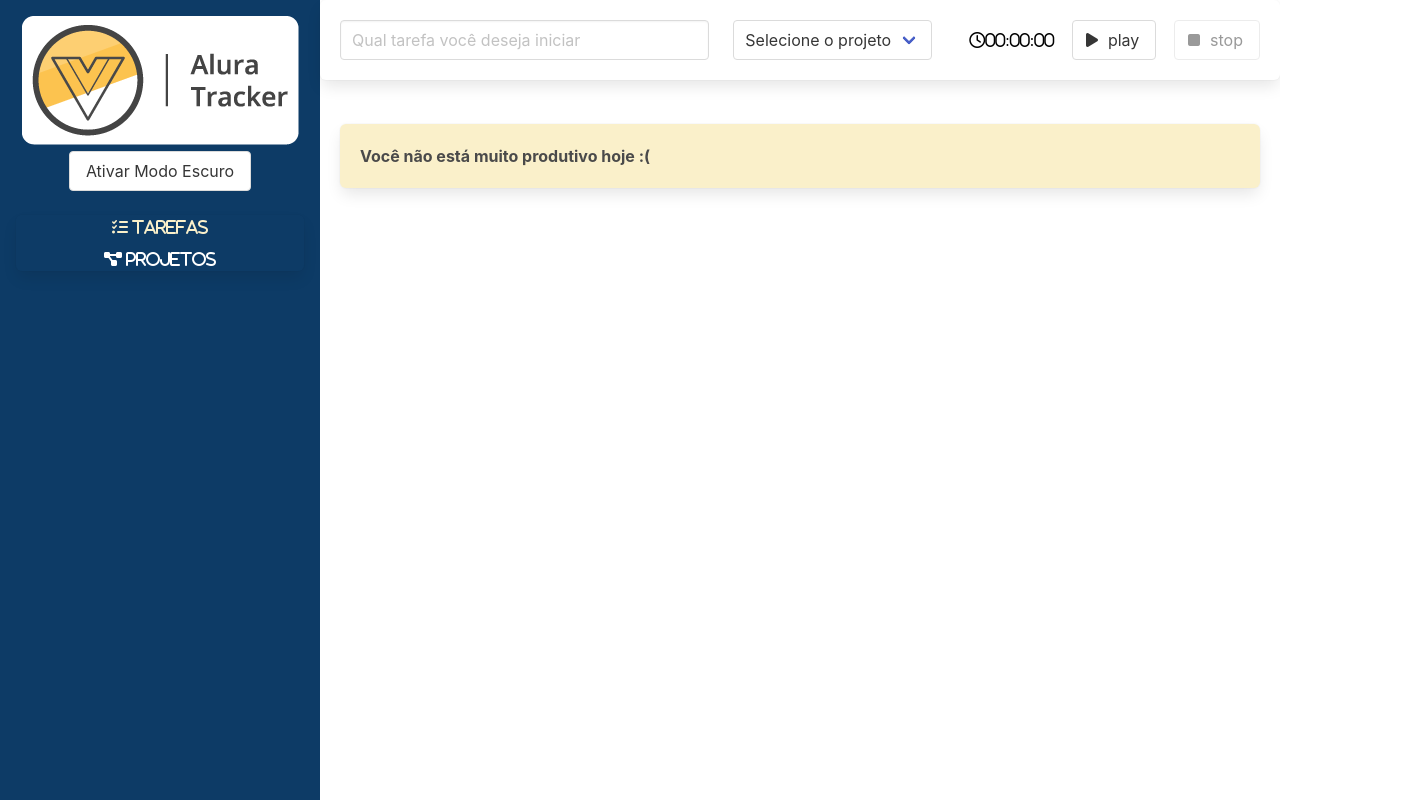
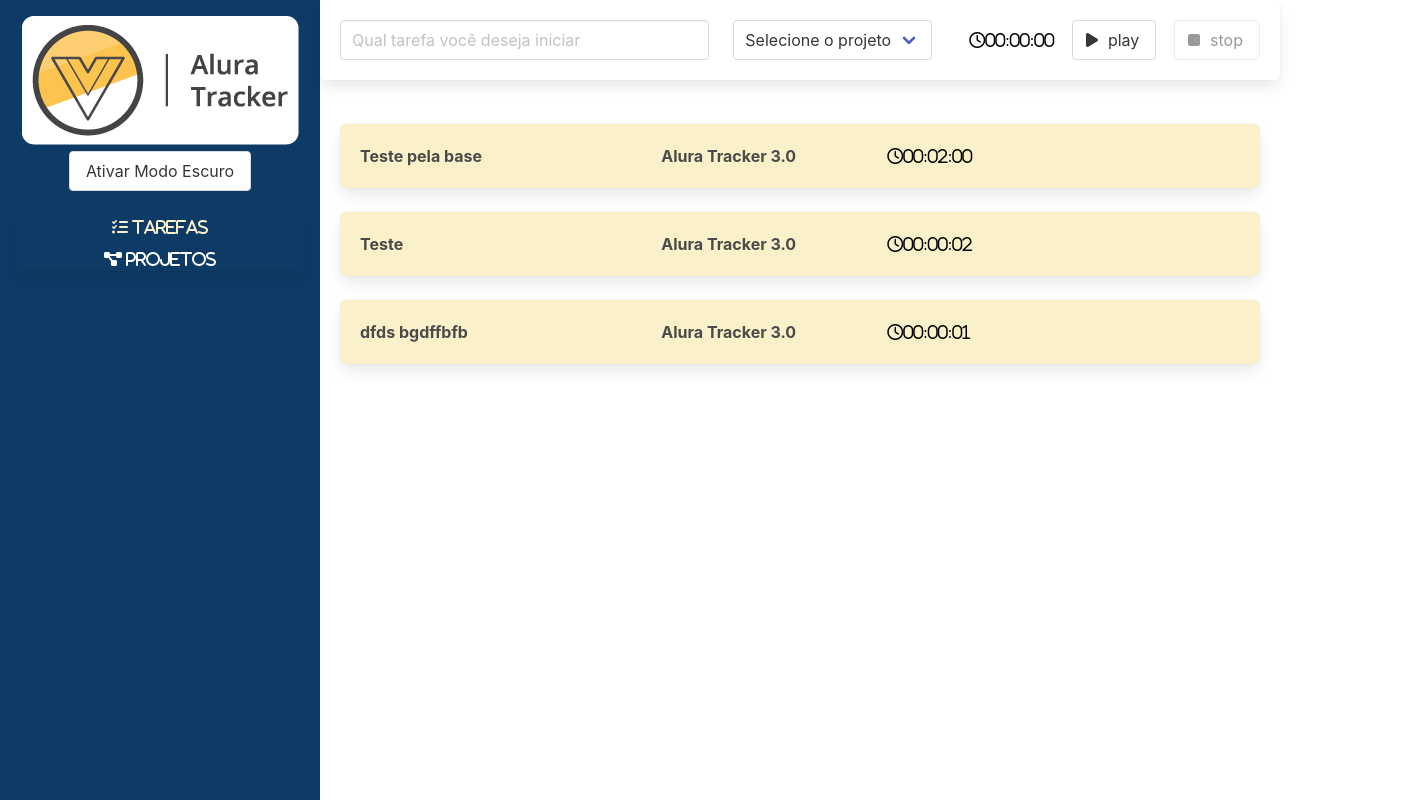
Before and after one commit to bobycachoeira/alura-tracker, a Vue app: page / in a window 1280 px wide. Shown: the whole page, 1403 px wide, since content can reach past the window. Built offline with nearby package versions, Linux system fonts and the light colour scheme; data requests are answered from the project's data file.

Commit message:
Mais dois videos da aula inseridos

```diff
--- a/data/db.json
+++ b/data/db.json
@@ -8,5 +8,34 @@
       "nome": "Testando dois",
       "id": 2
     }
+  ],
+  "tarefas": [
+    {
+      "id": 1,
+      "duracaoEmSegundos": 120,
+      "descricao": "Teste pela base",
+      "projeto": {
+        "id": 1,
+        "nome": "Alura Tracker 3.0"
+      }
+    },
+    {
+      "duracaoEmSegundos": 2,
+      "descricao": "Teste",
+      "projeto": {
+        "id": 1,
+        "nome": "Alura Tracker 3.0"
+      },
+      "id": 2
+    },
+    {
+      "duracaoEmSegundos": 1,
+      "descricao": "dfds bgdffbfb",
+      "projeto": {
+        "id": 1,
+        "nome": "Alura Tracker 3.0"
+      },
+      "id": 3
+    }
   ]
 }
--- a/src/interfaces/ITarefa.ts
+++ b/src/interfaces/ITarefa.ts
@@ -1,6 +1,7 @@
 import IProjeto from "./IProjeto";
 
 export default interface ITarefa {
+    id: number,
     duracaoEmSegundos: number,
     descricao: string,
     projeto: IProjeto
--- a/src/store/index.ts
+++ b/src/store/index.ts
@@ -1,14 +1,16 @@
 import IProjeto from "@/interfaces/IProjeto";
 import { InjectionKey } from "vue";
 import { createStore, Store, useStore as vuexUseStore } from "vuex";
-import { ADICIONA_PROJETO, ALTERA_PROJETO, DEFINIR_PROJETOS, EXCLUIR_PROJETO, NOTIFICAR } from "./tipo-mutacoes";
+import { ADICIONA_PROJETO, ADICIONA_TAREFA, ALTERA_PROJETO, DEFINIR_PROJETOS, DEFINIR_TAREFAS, EXCLUIR_PROJETO, NOTIFICAR } from "./tipo-mutacoes";
 import { INotificacao } from "@/interfaces/INotificacao";
-import { ALTERAR_PROJETO, CADASTRAR_PROJETO, OBTER_PROJETOS, REMOVER_PROJETO } from "./tipo-acoes";
+import { ALTERAR_PROJETO, CADASTRAR_PROJETO, CADASTRAR_TAREFA, OBTER_PROJETOS, OBTER_TAREFAS, REMOVER_PROJETO } from "./tipo-acoes";
 import http from "@/http"
+import ITarefa from "@/interfaces/ITarefa";
 
 
 interface Estado {
     projetos: IProjeto[],
+    tarefas: ITarefa[],
     notificacoes: INotificacao[]
 }
 
@@ -17,6 +19,7 @@
 export const store = createStore<Estado>({
     state: {
         projetos: [],
+        tarefas: [],
         notificacoes: []
     },
     mutations: {
@@ -36,6 +39,12 @@
         },
         [DEFINIR_PROJETOS](state, projetos: IProjeto[]) {
             state.projetos = projetos
+        },
+        [DEFINIR_TAREFAS](state, tarefas: ITarefa[]) {
+            state.tarefas = tarefas
+        },
+        [ADICIONA_TAREFA](state, tarefa: ITarefa) {
+            state.tarefas.push(tarefa)
         },
         [NOTIFICAR](state, novaNotificacao: INotificacao){
             novaNotificacao.id = new Date().getTime()
@@ -63,7 +72,16 @@
         [REMOVER_PROJETO] (contexto, id: string){
             return http.delete(`/projetos/${id}`)
             .then(() => this.commit(EXCLUIR_PROJETO,id))
-        }
+        },
+        [OBTER_TAREFAS] ({ commit }){
+            http.get('tarefas')
+            .then(resposta => commit(DEFINIR_TAREFAS, resposta.data)
+            )
+        },
+        [CADASTRAR_TAREFA] (contexto,  tarefa: ITarefa){
+            return http.post('/tarefas', tarefa)
+                .then(() => this.commit(ADICIONA_TAREFA,tarefa))
+        },
     }
 })
 
--- a/src/store/tipo-acoes.ts
+++ b/src/store/tipo-acoes.ts
@@ -2,3 +2,6 @@
 export const CADASTRAR_PROJETO = "CADASTRAR_PROJETO"
 export const ALTERAR_PROJETO = "ALTERAR_PROJETO"
 export const REMOVER_PROJETO = "REMOVER_PROJETO"
+
+export const OBTER_TAREFAS = "OBTER_TAREFAS"
+export const CADASTRAR_TAREFA = "CADASTRAR_TAREFAS"
--- a/src/store/tipo-mutacoes.ts
+++ b/src/store/tipo-mutacoes.ts
@@ -4,3 +4,7 @@
 export const DEFINIR_PROJETOS = 'DEFINIR_PROJETOS'
 
 export const NOTIFICAR = 'NOTIFICAR'
+
+
+export const DEFINIR_TAREFAS = 'DEFINIR_TAREFAS'
+export const ADICIONA_TAREFA = 'ADICIONA_TAREFA'
--- a/src/views/TarefasView.vue
+++ b/src/views/TarefasView.vue
@@ -5,15 +5,39 @@
         <BoxTarefa v-if="listaEstaVazia">
             Você não está muito produtivo hoje :(
         </BoxTarefa>
+
+        <!-- <div class="modal is-active"> -->
+        <div class="modal">
+            <div class="modal-background"></div>
+            <div class="modal-card">
+                <header class="modal-card-head">
+                    <p class="modal-card-title">Modal title</p>
+                    <button class="delete" aria-label="close"></button>
+                </header>
+                <section class="modal-card-body">
+                    <!-- Content ... -->
+                </section>
+                <footer class="modal-card-foot">
+                    <button class="button is-success">Save changes</button>
+                    <button class="button">Cancel</button>
+                </footer>
+            </div>
+        </div>
+
+
     </div>
 </template>
 
 <script lang="ts">
-import { defineComponent } from 'vue';
+import { computed, defineComponent } from 'vue';
 import FormularioTempo from '../components/FormularioTempo.vue'
 import TarefaApontada from '../components/TarefaApontada.vue'
-import ITarefa from '../interfaces/ITarefa'
 import BoxTarefa from '../components/BoxTarefa.vue'
+import { useStore } from '@/store';
+import { CADASTRAR_TAREFA, OBTER_PROJETOS, OBTER_TAREFAS } from '@/store/tipo-acoes';
+import ITarefa from '@/interfaces/ITarefa';
+
+
 export default defineComponent({
     name: 'TarefasView',
     components: {
@@ -21,9 +45,9 @@
         TarefaApontada,
         BoxTarefa
     },
-    data() {
-        return {
-            tarefas: [] as ITarefa[]
+    methods: {
+        salvarTarefa(tarefa: ITarefa) {
+            this.store.dispatch(CADASTRAR_TAREFA, tarefa)
         }
     },
     computed: {
@@ -31,9 +55,13 @@
             return this.tarefas.length === 0
         }
     },
-    methods: {
-        salvarTarefa(tarefa: ITarefa) {
-            this.tarefas.push(tarefa)
+    setup() {
+        const store = useStore()
+        store.dispatch(OBTER_TAREFAS)
+        store.dispatch(OBTER_PROJETOS)
+        return {
+            tarefas: computed(() => store.state.tarefas),
+            store
         }
     }
 });
```
